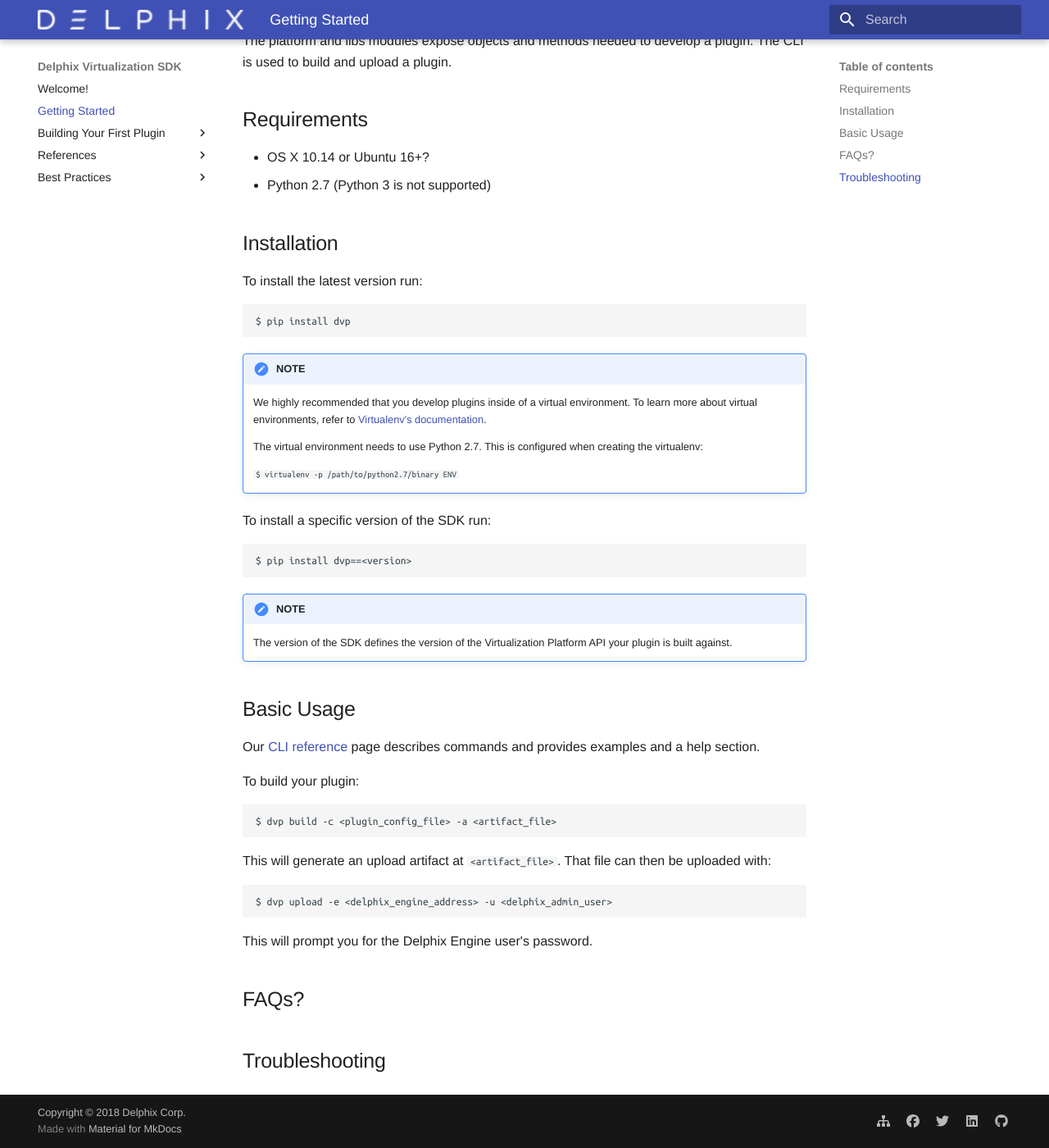
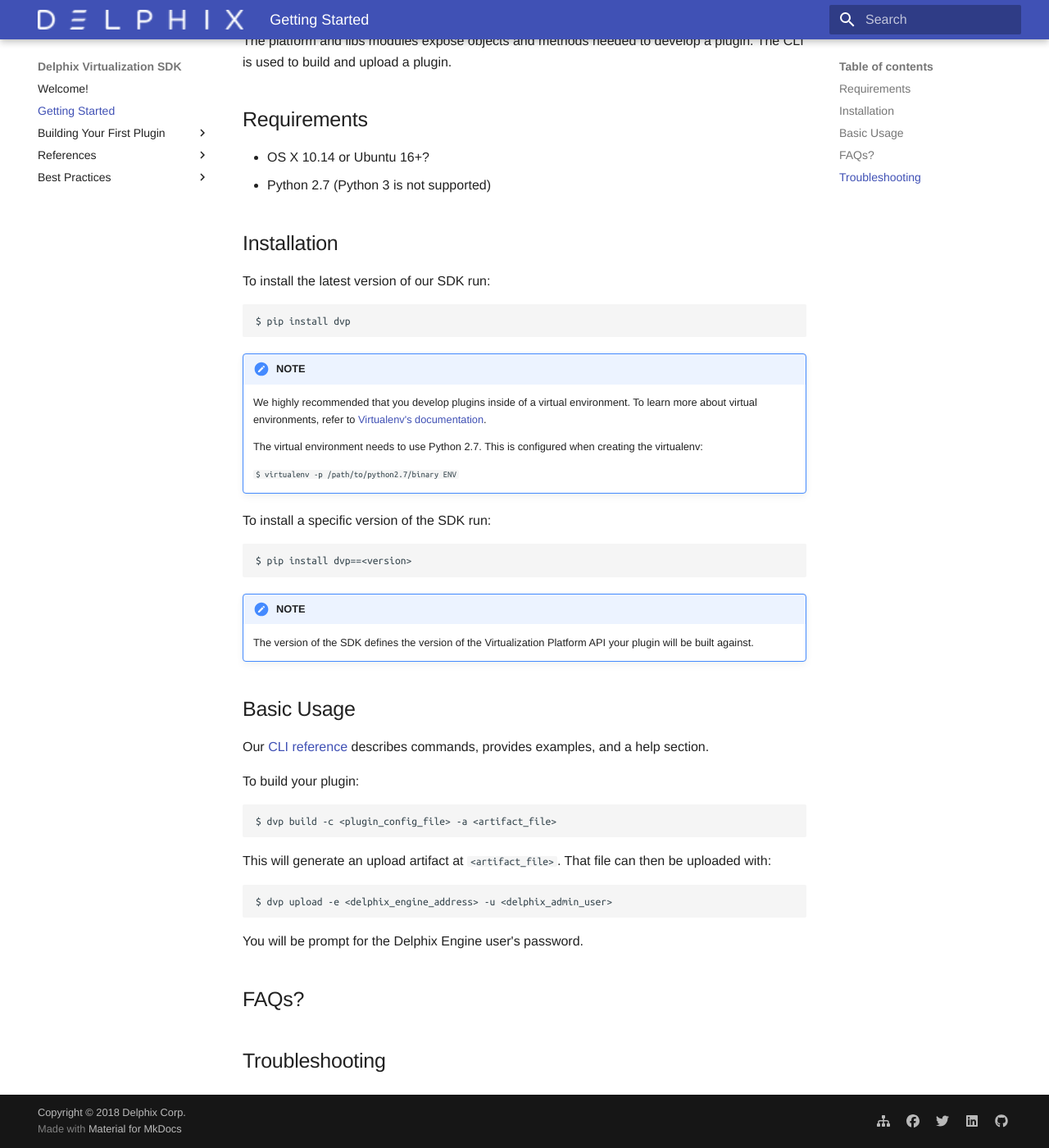
Before and after one commit to delphix/virtualization-sdk, an MkDocs documentation site: the page built from docs/Getting_Started.md, in a window 1280 px wide and 1400 px high, scrolled down 360 px. Shown: the whole window at 82% size. Built offline with MkDocs 1.6.1 and Material for MkDocs 9.7.7, drawn with Linux system fonts in a browser that asks for light colours; some web fonts are replaced; some of the changed text lies outside the part shown.

Commit message:
Few minor edits to the page.

````diff
--- a/docs/Getting_Started.md
+++ b/docs/Getting_Started.md
@@ -15,7 +15,7 @@
 - Python 2.7 (Python 3 is not supported)
 
 ## Installation
-To install the latest version run:
+To install the latest version of our SDK run:
 
 ```
 $ pip install dvp
@@ -35,10 +35,11 @@
 ```
 
 !!! note "NOTE"
-    The version of the SDK defines the version of the Virtualization Platform API your plugin is built against.
+    The version of the SDK defines the version of the Virtualization Platform API your plugin will be built against.
 
 ## Basic Usage
-Our [CLI reference](References/CLI) page describes commands and provides examples and a help section.
+
+Our [CLI reference](References/CLI) describes commands, provides examples, and a help section.
 
 To build your plugin:
 
@@ -52,7 +53,7 @@
 $ dvp upload -e <delphix_engine_address> -u <delphix_admin_user>
 ```
 
-This will prompt you for the Delphix Engine user's password.
+You will be prompt for the Delphix Engine user's password.
 
 ## FAQs?
 
````
Also changed, not shown: other parts of docs/Getting_Started.md (+1 -1 lines).
